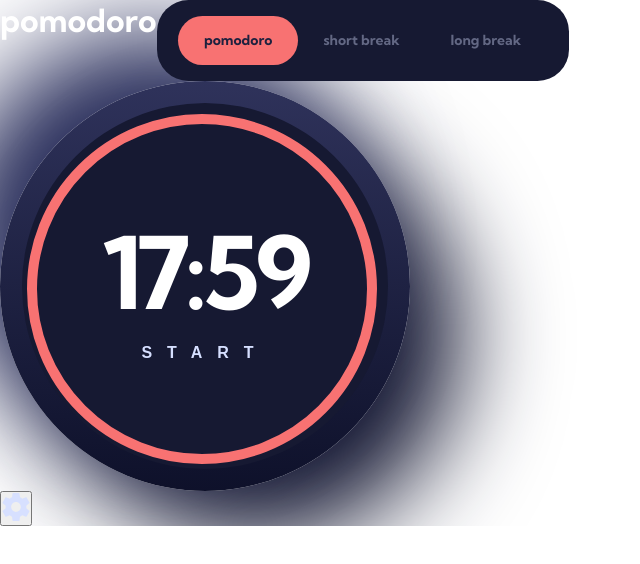
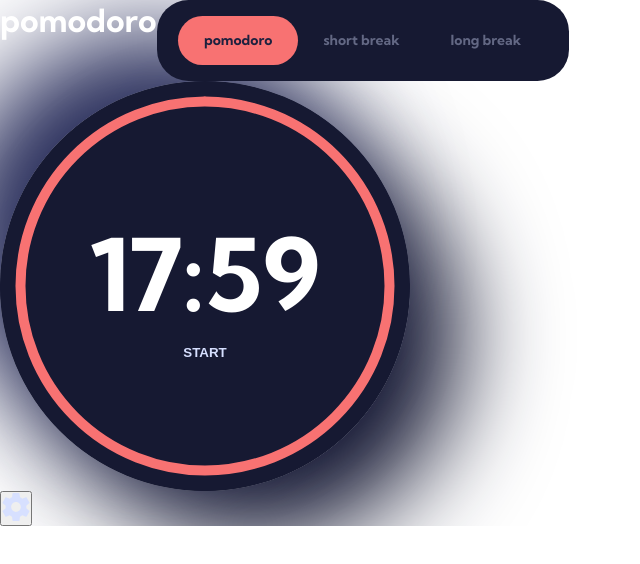
Before and after one commit to olaide-hok/pomodoro-app, a Next.js app: page / in a window 1280 px wide. Shown: the top 564 px of the page, without its empty margins (0-640 px from the left). Built offline with nearby package versions, Linux system fonts and the light colour scheme.

Commit message:
setup Timer component

```diff
--- a/components/Timer.jsx
+++ /dev/null
@@ -1,57 +0,0 @@
-'use client';
-
-import {useState, useEffect} from 'react';
-
-const Timer = () => {
-    const [time, setTime] = useState(17 * 60 + 59); // Initial time in seconds (17:59)
-    const [isActive, setIsActive] = useState(false);
-
-    useEffect(() => {
-        let interval = null;
-        if (isActive && time > 0) {
-            interval = setInterval(() => {
-                setTime((prevTime) => prevTime - 1);
-            }, 1000);
-        } else if (!isActive && time !== 0) {
-            clearInterval(interval);
-        }
-        return () => clearInterval(interval);
-    }, [isActive, time]);
-
-    const minutes = Math.floor(time / 60);
-    const seconds = time % 60;
-    const toggleTimer = () => setIsActive(!isActive);
-
-    return (
-        <div className="timer-container">
-            <div className="timer-circle">
-                <svg>
-                    <circle cx="180" cy="180" r="170" />
-                    <circle
-                        cx="180"
-                        cy="180"
-                        r="170"
-                        style={{
-                            strokeDasharray: 1130.96,
-                            strokeDashoffset:
-                                1130.96 * (1 - time / (18 * 60)) || 0,
-                        }}
-                    />
-                </svg>
-                <div className="timer-display flex">
-                    <span className="ff-kumbh-sans fw-700 lh-125 ls-5n">
-                        {minutes.toString().padStart(2, '0')}:
-                        {seconds.toString().padStart(2, '0')}
-                    </span>
-                    <button
-                        className="timer-btn fs-16 lh-125 ls-15 fw-700 uppercase"
-                        onClick={toggleTimer}>
-                        {isActive ? 'pause' : 'start'}
-                    </button>
-                </div>
-            </div>
-        </div>
-    );
-};
-
-export default Timer;
--- /dev/null
+++ b/components/Timer.tsx
@@ -0,0 +1,93 @@
+'use client';
+
+import {useState, useEffect} from 'react';
+
+const Timer = () => {
+    const [time, setTime] = useState<number>(17 * 60 + 59); // Initial time in seconds (17:59)
+    const [isActive, setIsActive] = useState<boolean>(false);
+    const [size, setSize] = useState<number>(410); // Base size for desktop (410px)
+
+    // Update size based on window width
+    useEffect(() => {
+        const handleResize = () => {
+            if (window.innerWidth <= 480) {
+                setSize(300); // Mobile
+            } else if (window.innerWidth <= 768) {
+                setSize(350); // Tablet
+            } else {
+                setSize(410); // Desktop
+            }
+        };
+
+        handleResize(); // Set initial size
+        window.addEventListener('resize', handleResize);
+        return () => window.removeEventListener('resize', handleResize);
+    }, []);
+
+    useEffect(() => {
+        let interval: NodeJS.Timeout | null = null;
+        if (isActive && time > 0) {
+            interval = setInterval(() => {
+                setTime((prevTime) => prevTime - 1);
+            }, 1000);
+        } else if (!isActive && time !== 0 && interval) {
+            clearInterval(interval); // Safe to call if interval is not null
+        }
+        return () => {
+            if (interval) {
+                clearInterval(interval); // Cleanup on unmount or dependency change
+            }
+        };
+    }, [isActive, time]);
+
+    const minutes = Math.floor(time / 60);
+    const seconds = time % 60;
+    const toggleTimer = () => setIsActive(!isActive);
+
+    const radius = size * 0.45; // 45% of size for r
+    const circumference = 2 * Math.PI * radius;
+    const dashOffset = circumference * (1 - time / (18 * 60)) || 0;
+
+    const fontFamily = 'ff-kumbh-sans';
+
+    return (
+        <div className="timer-container">
+            <div className="timer-circle" style={{width: size, height: size}}>
+                <svg viewBox={`0 0 ${size} ${size}`}>
+                    <circle
+                        cx={size / 2}
+                        cy={size / 2}
+                        r={radius}
+                        strokeWidth={size / 20}
+                    />
+                    <circle
+                        cx={size / 2}
+                        cy={size / 2}
+                        r={radius}
+                        strokeWidth={size / 20}
+                        strokeLinecap="round"
+                        style={{
+                            strokeDasharray: circumference,
+                            strokeDashoffset: dashOffset,
+                            transition: 'stroke-dashoffset 1s linear',
+                        }}
+                    />
+                </svg>
+                <div className="timer-display flex">
+                    <span className={`${fontFamily} fw-700 lh-125 ls-5`}>
+                        {minutes.toString().padStart(2, '0')}:
+                        {seconds.toString().padStart(2, '0')}
+                    </span>
+                    <button
+                        type="button"
+                        className="timer-btn fw-700 uppercase"
+                        onClick={toggleTimer}>
+                        {isActive ? 'pause' : 'start'}
+                    </button>
+                </div>
+            </div>
+        </div>
+    );
+};
+
+export default Timer;
```
